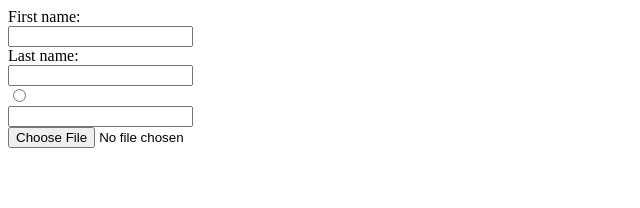
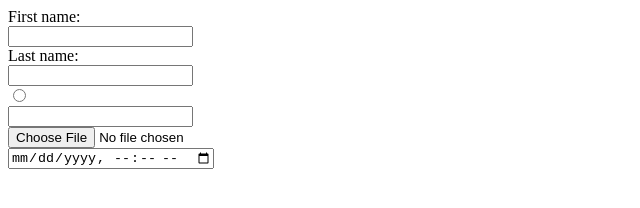
Before and after one commit to XXXDUCK/NikitaS.github.io, a plain HTML site: page index.html in a window 1280 px wide. Shown: the whole page, without its empty margins (0-640 px from the left). Drawn offline with Linux system fonts and the light colour scheme.

Commit message:
4-th input

```diff
--- a/index.html
+++ b/index.html
@@ -22,6 +22,10 @@
 	<input type="file">
 	</form>
 
+	<form>
+	<input type="datetime-local">
+	</form>
+
 
 
 </body>
```
